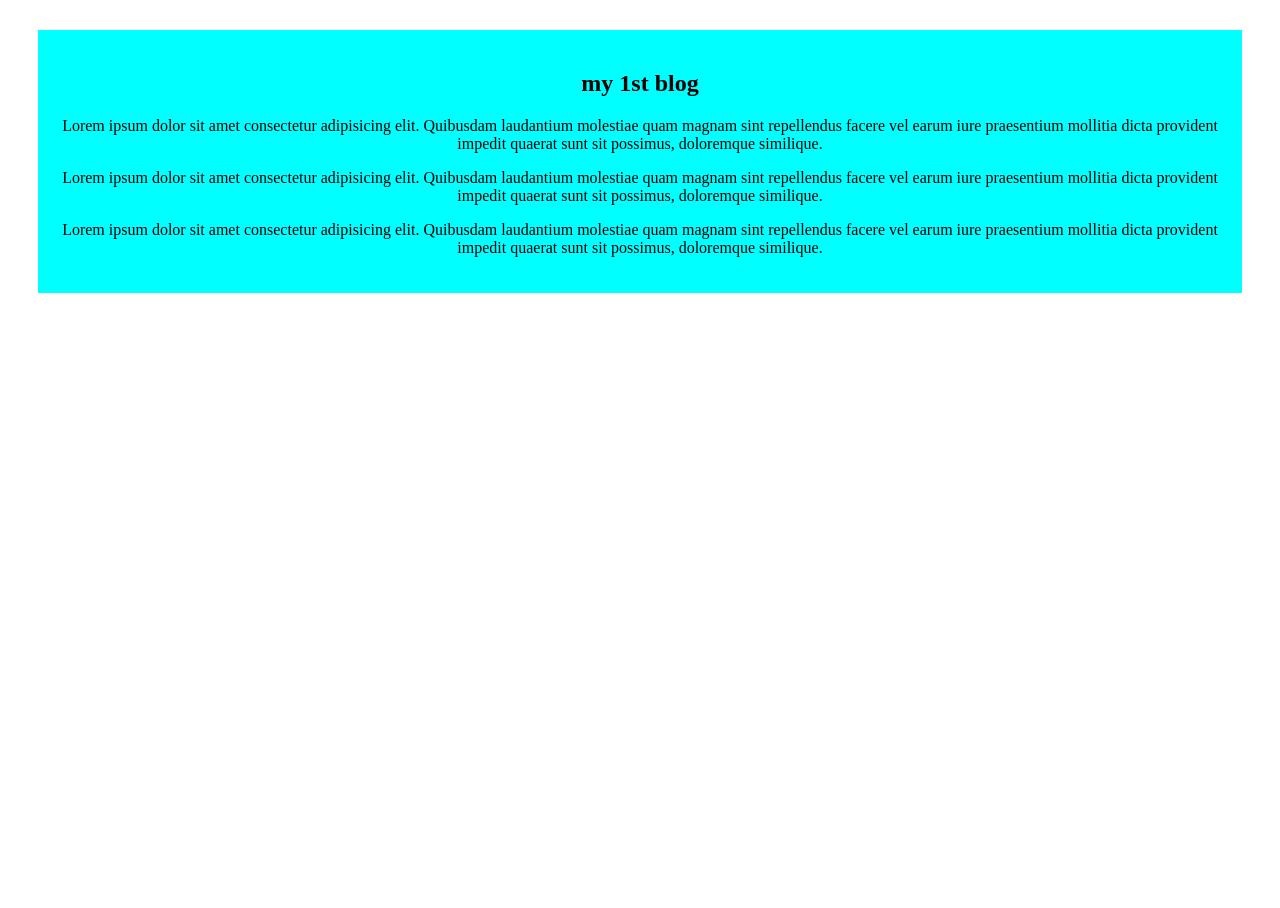
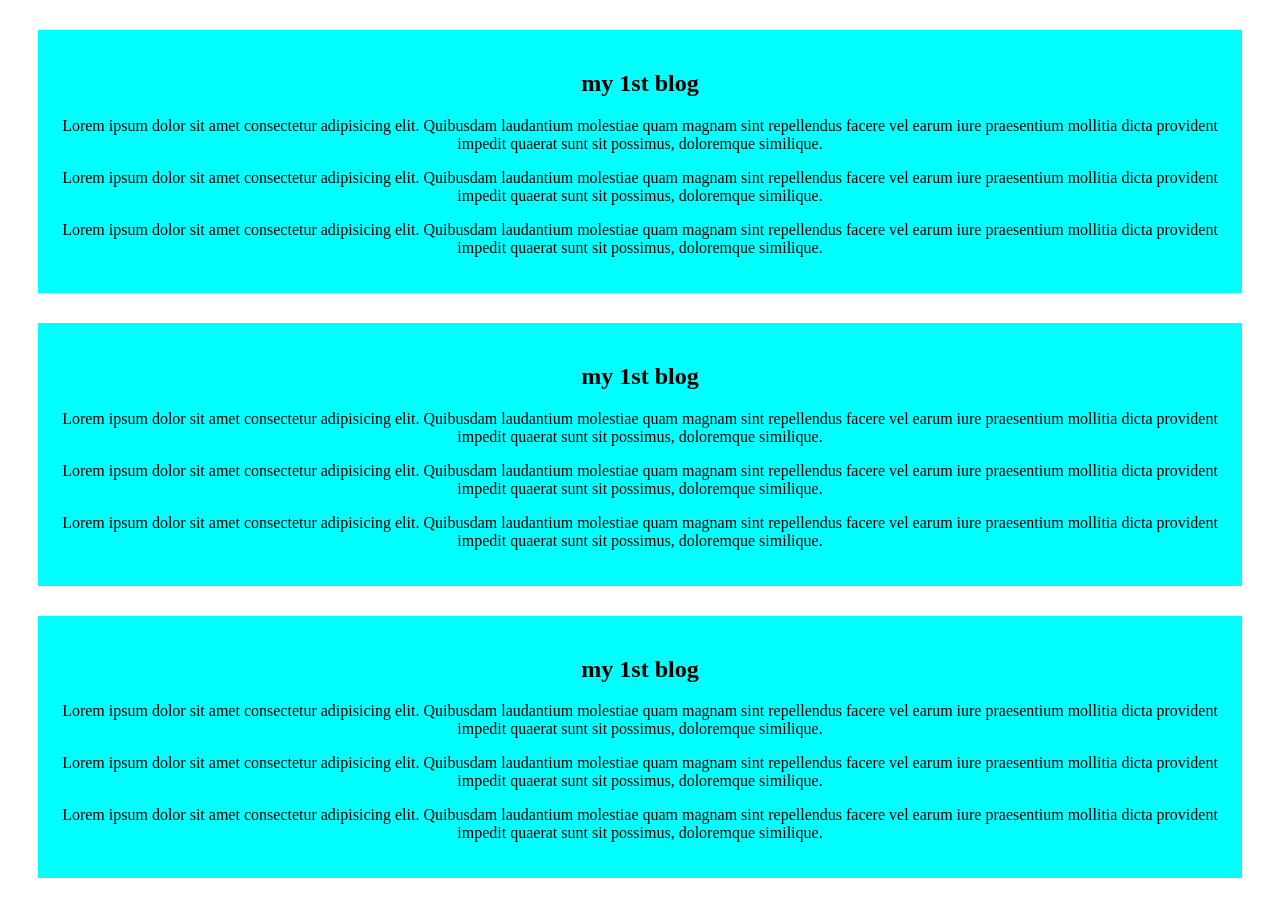
Before and after one commit to alauddinkochi/my-github-repo, a plain HTML site: page index.html in a window 1280 px wide. Before the commit the page ends 800 px from the top, so only its background shows below. Drawn offline with Linux system fonts and the light colour scheme.

Commit message:
added the second website

```diff
--- a/index.html
+++ b/index.html
@@ -13,5 +13,17 @@
         <p>Lorem ipsum dolor sit amet consectetur adipisicing elit. Quibusdam laudantium molestiae quam magnam sint repellendus facere vel earum iure praesentium mollitia dicta provident impedit quaerat sunt sit possimus, doloremque similique.</p>
         <p>Lorem ipsum dolor sit amet consectetur adipisicing elit. Quibusdam laudantium molestiae quam magnam sint repellendus facere vel earum iure praesentium mollitia dicta provident impedit quaerat sunt sit possimus, doloremque similique.</p>
     </div>
+    <div>
+        <h2>my 1st blog</h2>
+        <p>Lorem ipsum dolor sit amet consectetur adipisicing elit. Quibusdam laudantium molestiae quam magnam sint repellendus facere vel earum iure praesentium mollitia dicta provident impedit quaerat sunt sit possimus, doloremque similique.</p>
+        <p>Lorem ipsum dolor sit amet consectetur adipisicing elit. Quibusdam laudantium molestiae quam magnam sint repellendus facere vel earum iure praesentium mollitia dicta provident impedit quaerat sunt sit possimus, doloremque similique.</p>
+        <p>Lorem ipsum dolor sit amet consectetur adipisicing elit. Quibusdam laudantium molestiae quam magnam sint repellendus facere vel earum iure praesentium mollitia dicta provident impedit quaerat sunt sit possimus, doloremque similique.</p>
+    </div>
+    <div>
+        <h2>my 1st blog</h2>
+        <p>Lorem ipsum dolor sit amet consectetur adipisicing elit. Quibusdam laudantium molestiae quam magnam sint repellendus facere vel earum iure praesentium mollitia dicta provident impedit quaerat sunt sit possimus, doloremque similique.</p>
+        <p>Lorem ipsum dolor sit amet consectetur adipisicing elit. Quibusdam laudantium molestiae quam magnam sint repellendus facere vel earum iure praesentium mollitia dicta provident impedit quaerat sunt sit possimus, doloremque similique.</p>
+        <p>Lorem ipsum dolor sit amet consectetur adipisicing elit. Quibusdam laudantium molestiae quam magnam sint repellendus facere vel earum iure praesentium mollitia dicta provident impedit quaerat sunt sit possimus, doloremque similique.</p>
+    </div>
 </body>
 </html>
```
